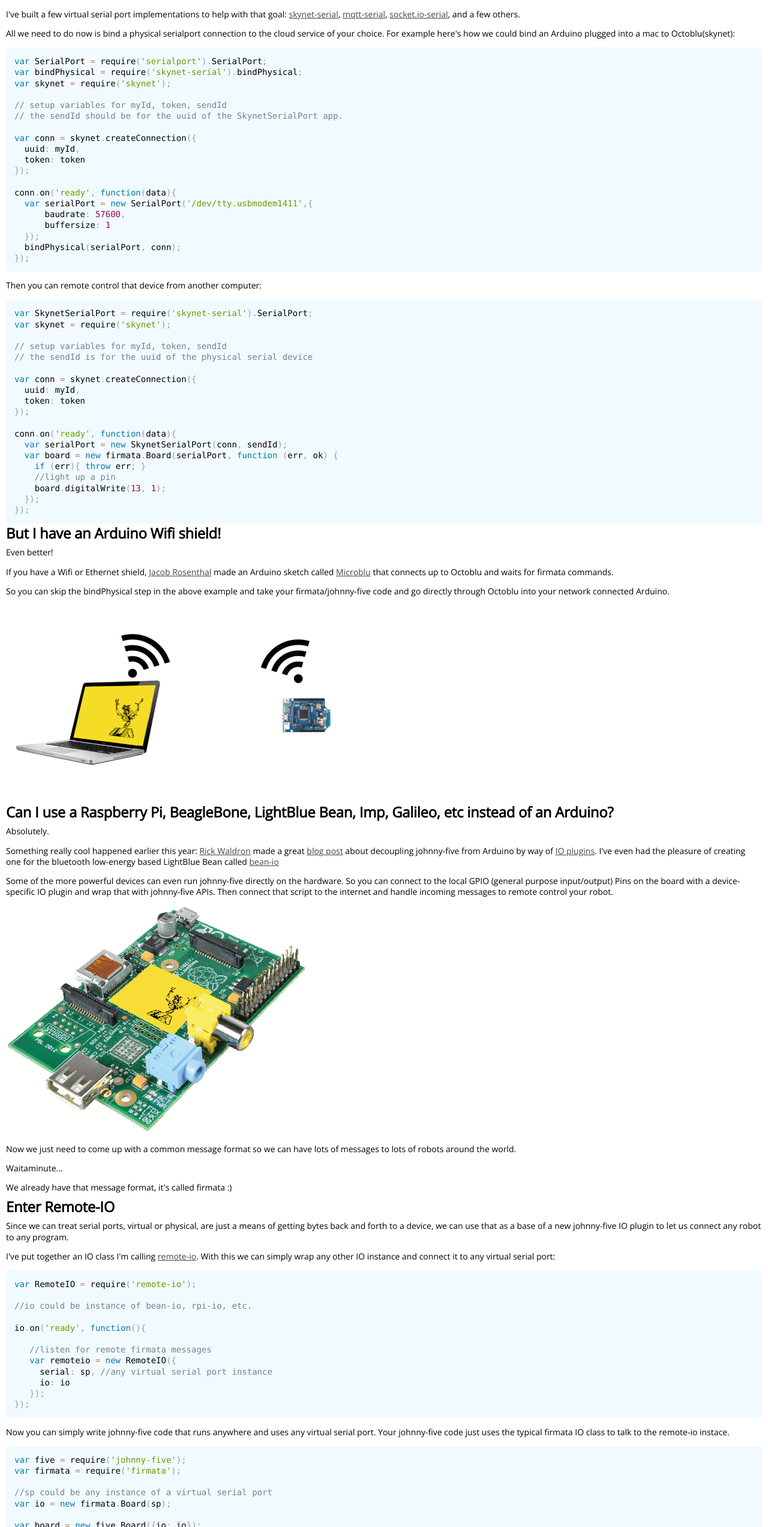
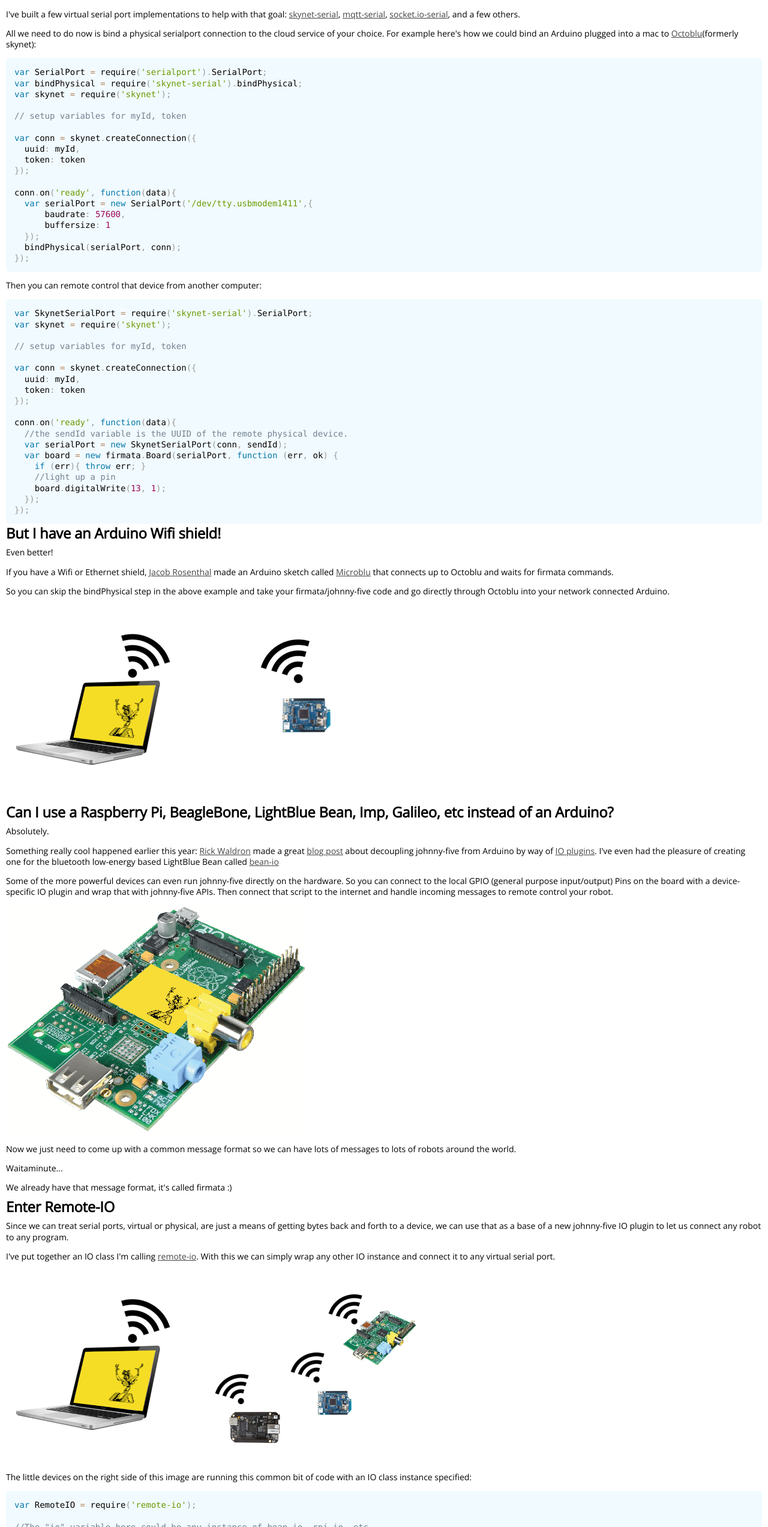
Before and after one commit to iceddev/iceddev.github.io, a website: page 2014-12-05-remotebots-cutting-the-cord-with-remote-io.html in a window 1280 px wide. Shown: the part 1447-3993 px from the top of the page at 60% size. Drawn offline with nearby package versions, Linux system fonts and the light colour scheme; a script that the page names is missing; a web font is replaced by a local one.

Commit message:
clarifications

```diff
--- a/2014-12-05-remotebots-cutting-the-cord-with-remote-io.html
+++ b/2014-12-05-remotebots-cutting-the-cord-with-remote-io.html
@@ -77,13 +77,12 @@
 <p>You may at some point in your JavaScript robot creation adventures decide that you&#39;d like to remote control your Arduino from another computer or server or cloud service.  So our first step towards that goal should be to use serial port implementation that uses a network connection.</p>
 <p><img src="images/virtualserialport.png" alt="Virtual Serial Port"></p>
 <p>I&#39;ve built a few virtual serial port implementations to help with that goal:  <a href="https://www.npmjs.org/package/skynet-serial">skynet-serial</a>, <a href="https://github.com/monteslu/mqtt-serial">mqtt-serial</a>, <a href="https://github.com/monteslu/socket.io-serial">socket.io-serial</a>, and a few others.</p>
-<p>All we need to do now is bind a physical serialport connection to the cloud service of your choice.  For example here&#39;s how we could bind an Arduino plugged into a mac to Octoblu(skynet): </p>
+<p>All we need to do now is bind a physical serialport connection to the cloud service of your choice.  For example here&#39;s how we could bind an Arduino plugged into a mac to <a href="http://octoblu.com/">Octoblu</a>(formerly skynet): </p>
 <pre><code class="lang-javascript"><span class="keyword">var</span> SerialPort = require(<span class="string">'serialport'</span>).SerialPort;
 <span class="keyword">var</span> bindPhysical = require(<span class="string">'skynet-serial'</span>).bindPhysical;
 <span class="keyword">var</span> skynet = require(<span class="string">'skynet'</span>);
 
-<span class="comment">// setup variables for myId, token, sendId</span>
-<span class="comment">// the sendId should be for the uuid of the SkynetSerialPort app.</span>
+<span class="comment">// setup variables for myId, token</span>
 
 <span class="keyword">var</span> conn = skynet.createConnection({
   uuid: myId,
@@ -101,8 +100,7 @@ conn.on(<span class="string">'ready'</span>, <span class="keyword">function</spa
 <pre><code class="lang-javascript"><span class="keyword">var</span> SkynetSerialPort = require(<span class="string">'skynet-serial'</span>).SerialPort;
 <span class="keyword">var</span> skynet = require(<span class="string">'skynet'</span>);
 
-<span class="comment">// setup variables for myId, token, sendId</span>
-<span class="comment">// the sendId is for the uuid of the physical serial device</span>
+<span class="comment">// setup variables for myId, token</span>
 
 <span class="keyword">var</span> conn = skynet.createConnection({
   uuid: myId,
@@ -110,6 +108,7 @@ conn.on(<span class="string">'ready'</span>, <span class="keyword">function</spa
 });
 
 conn.on(<span class="string">'ready'</span>, <span class="keyword">function</span>(data){
+  <span class="comment">//the sendId variable is the UUID of the remote physical device.</span>
   <span class="keyword">var</span> serialPort = <span class="keyword">new</span> SkynetSerialPort(conn, sendId);
   <span class="keyword">var</span> board = <span class="keyword">new</span> firmata.Board(serialPort, <span class="function"><span class="keyword">function</span> <span class="params">(err, ok)</span> {</span>
     <span class="keyword">if</span> (err){ <span class="keyword">throw</span> err; }
@@ -132,11 +131,12 @@ conn.on(<span class="string">'ready'</span>, <span class="keyword">function</spa
 <p>We already have that message format, it&#39;s called firmata :)</p>
 <h2 id="enter-remote-io">Enter Remote-IO</h2>
 <p>Since we can treat serial ports, virtual or physical, are just a means of getting bytes back and forth to a device, we can use that as a base of a new johnny-five IO plugin to let us connect any robot to any program.</p>
-<p>I&#39;ve put together an IO class I&#39;m calling <a href="https://github.com/monteslu/remote-io">remote-io</a>.  With this we can simply wrap any other IO instance and connect it to any virtual serial port:</p>
+<p>I&#39;ve put together an IO class I&#39;m calling <a href="https://github.com/monteslu/remote-io">remote-io</a>.  With this we can simply wrap any other IO instance and connect it to any virtual serial port.</p>
+<p><img src="images/remoteio.png" alt="Remote-IO"></p>
+<p>The little devices on the right side of this image are running this common bit of code with an IO class instance specified:</p>
 <pre><code class="lang-javascript"><span class="keyword">var</span> RemoteIO = require(<span class="string">'remote-io'</span>);
 
-<span class="comment">//io could be instance of bean-io, rpi-io, etc.</span>
-
+<span class="comment">//The "io" variable here could be any instance of bean-io, rpi-io, etc.</span>
 io.on(<span class="string">'ready'</span>, <span class="keyword">function</span>(){
 
    <span class="comment">//listen for remote firmata messages</span>
@@ -144,12 +144,13 @@ io.on(<span class="string">'ready'</span>, <span class="keyword">function</span>
      serial: sp, <span class="comment">//any virtual serial port instance</span>
      io: io
    });
+
 });</code></pre>
-<p>Now you can simply write johnny-five code that runs anywhere and uses any virtual serial port.  Your johnny-five code just uses the typical firmata IO class to talk to the remote-io instace.</p>
+<p>Now for the laptop on the left side of the picture, you can simply write johnny-five code that uses a virtual serial port.  Your code uses the typical firmata IO class to talk to the remote-io instances.</p>
 <pre><code class="lang-javascript"><span class="keyword">var</span> five = require(<span class="string">'johnny-five'</span>);
 <span class="keyword">var</span> firmata = require(<span class="string">'firmata'</span>);
 
-<span class="comment">//sp could be any instance of a virtual serial port</span>
+<span class="comment">//The "sp" variable here could be any instance of a virtual serial port</span>
 <span class="keyword">var</span> io = <span class="keyword">new</span> firmata.Board(sp);
 
 <span class="keyword">var</span> board = <span class="keyword">new</span> five.Board({io: io});
@@ -157,7 +158,6 @@ board.on(<span class="string">'ready'</span>, <span class="keyword">function</sp
   <span class="keyword">var</span> led = <span class="keyword">new</span> five.Led(<span class="number">13</span>);
   led.blink();
 });</code></pre>
-<p><img src="images/remoteio.png" alt="Remote-IO"></p>
 <p>Remote-io currently supports PWM, Servo, Digital pin writing, Analog sensor input and a few other commands.  If anyone&#39;s interested, I could use some help with I2C and SPI.</p>
 <h2 id="what-s-next-">What&#39;s Next?</h2>
 <p>Virtual serial ports could be websockets, HTTP posts, carrier pigeons, whatever.  And many of these transports could even run in web page.  In fact, these pages could even be delivered from devices that are powerful enough to run node and host the pages.</p>
```
Also changed, not shown: index.html (+11 -11 lines), index.xml (+12 -12 lines), markdown/2014-12-05-remotebots-cutting-the-cord-with-remote-io.md (+14 -11 lines).
